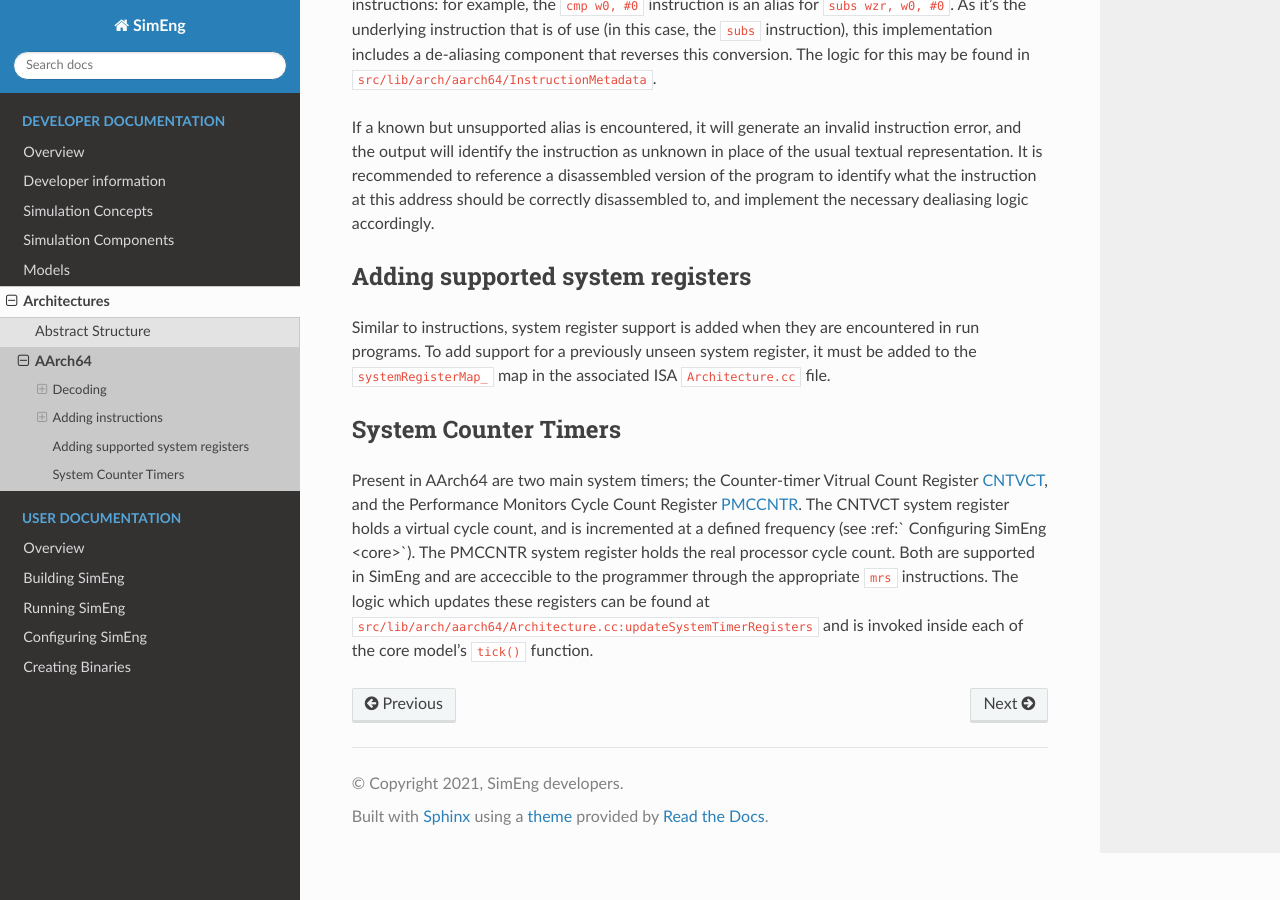
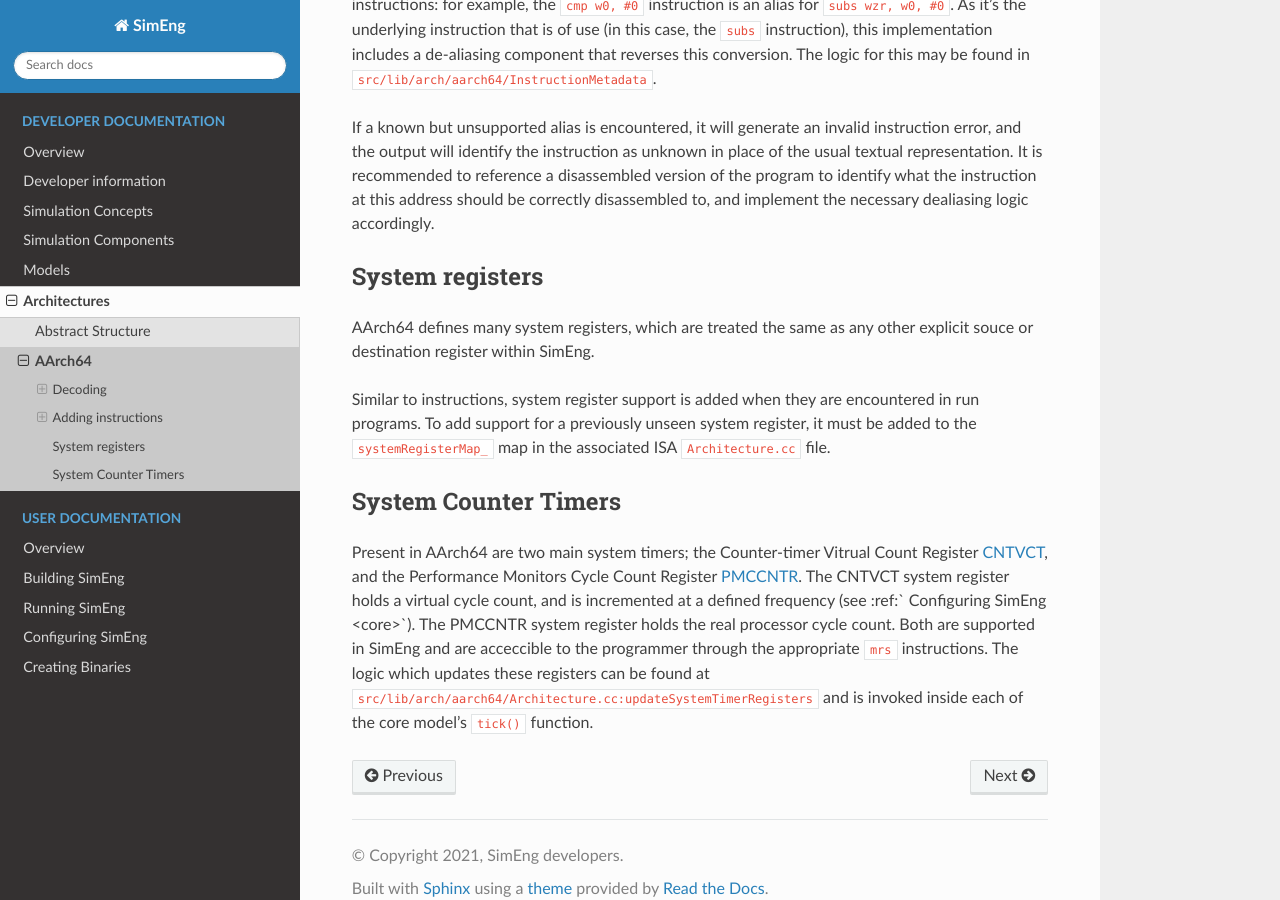
Before and after one commit to UoB-HPC/SimEng, a Sphinx documentation site: the page built from docs/sphinx/developer/arch/supported/aarch64.rst, in a window 1280 px wide and 900 px high, scrolled down 7986 px. Built offline with Sphinx 7.4.7 and the Read the Docs theme 2.0.0, drawn with Linux system fonts in a browser that asks for light colours; pages that are not in the unit, such as notebooks, are missing from menus; some of the changed text lies outside the part shown.

Commit message:
Updated AArch64 docs on System register handling and adding a new mapping. SE-166

```diff
--- a/docs/sphinx/developer/arch/supported/aarch64.rst
+++ b/docs/sphinx/developer/arch/supported/aarch64.rst
@@ -203,8 +203,10 @@
 
 If a known but unsupported alias is encountered, it will generate an invalid instruction error, and the output will identify the instruction as unknown in place of the usual textual representation. It is recommended to reference a disassembled version of the program to identify what the instruction at this address should be correctly disassembled to, and implement the necessary dealiasing logic accordingly.
 
-Adding supported system registers
----------------------------------
+System registers
+----------------
+
+AArch64 defines many system registers, which are treated the same as any other explicit souce or destination register within SimEng.
 
 Similar to instructions, system register support is added when they are encountered in run programs. To add support for a previously unseen system register, it must be added to the ``systemRegisterMap_`` map in the associated ISA ``Architecture.cc`` file.
 
```
